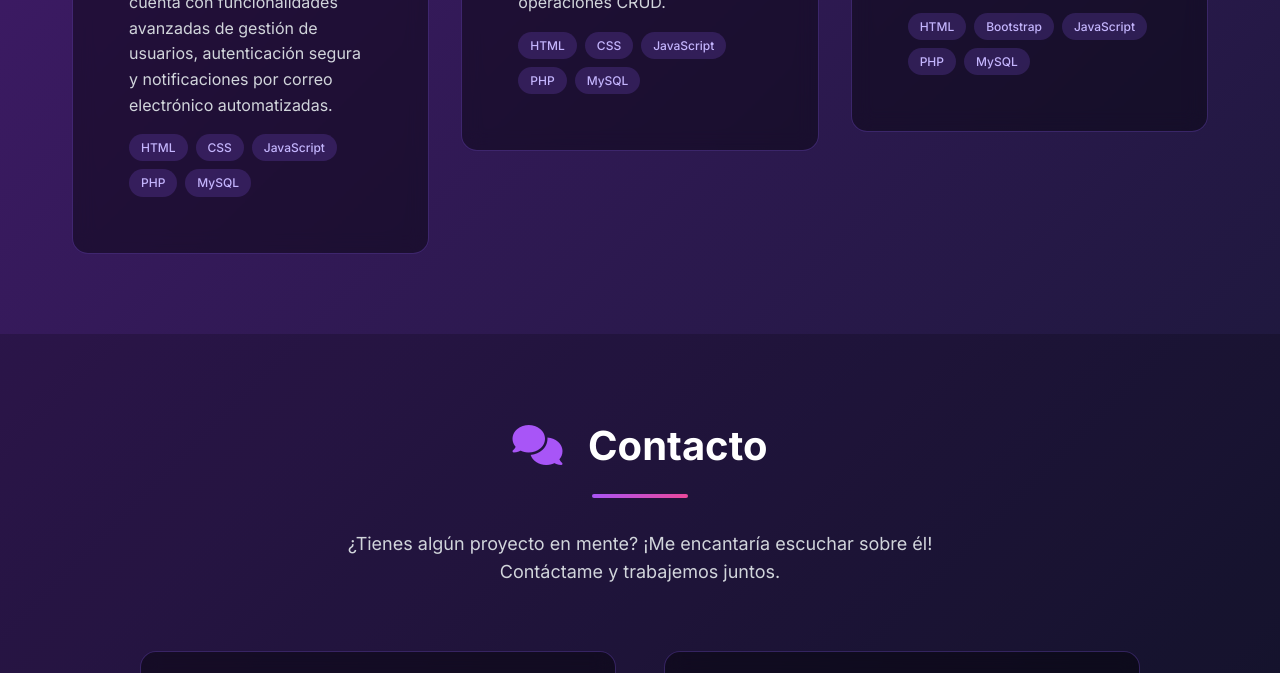
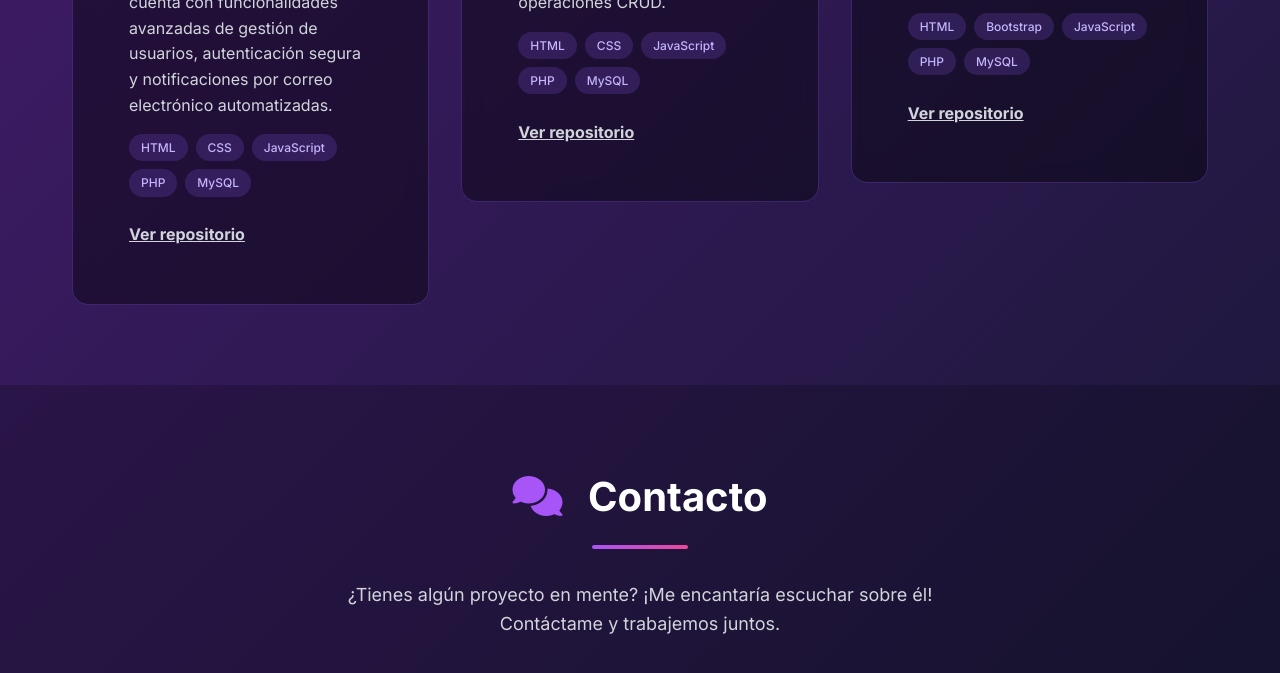
Before and after one commit to Cifu2002/Cifu2002.github.io, a plain HTML site: page index.html in a window 1280 px wide. Shown: the part 5961-6634 px from the top of the page. Drawn offline with nearby package versions, Linux system fonts and the light colour scheme.

Commit message:
Final Final

```diff
--- a/index.html
+++ b/index.html
@@ -599,6 +599,12 @@
                                 <span class="tech-tag">PHP</span>
                                 <span class="tech-tag">MySQL</span>
                             </div>
+                            <br>
+                            <div>
+                                <a href="https://github.com/Yachitzu/Acroware" style="color: #d1d5db;">
+                                    <h4 style="color:#d1d5db;">Ver repositorio</h4>
+                                </a>
+                            </div>
                         </div>
                     </div>
                 </div>
@@ -627,6 +633,13 @@
                                 <span class="tech-tag">PHP</span>
                                 <span class="tech-tag">MySQL</span>
                             </div>
+                            <br>
+                            <div>
+                                <a href="https://github.com/ChrisitanLP/ProyectoGestion6toSemestre"
+                                    style="color: #d1d5db;">
+                                    <h4 style="color:#d1d5db;">Ver repositorio</h4>
+                                </a>
+                            </div>
                         </div>
                     </div>
                 </div>
@@ -653,6 +666,13 @@
                                 <span class="tech-tag">JavaScript</span>
                                 <span class="tech-tag">PHP</span>
                                 <span class="tech-tag">MySQL</span>
+                            </div>
+                            <br>
+                            <div>
+                                <a href="https://github.com/ChrisitanLP/ProyectoFinalManejo"
+                                    style="color: #d1d5db;">
+                                    <h4 style="color:#d1d5db;">Ver repositorio</h4>
+                                </a>
                             </div>
                         </div>
                     </div>
```
